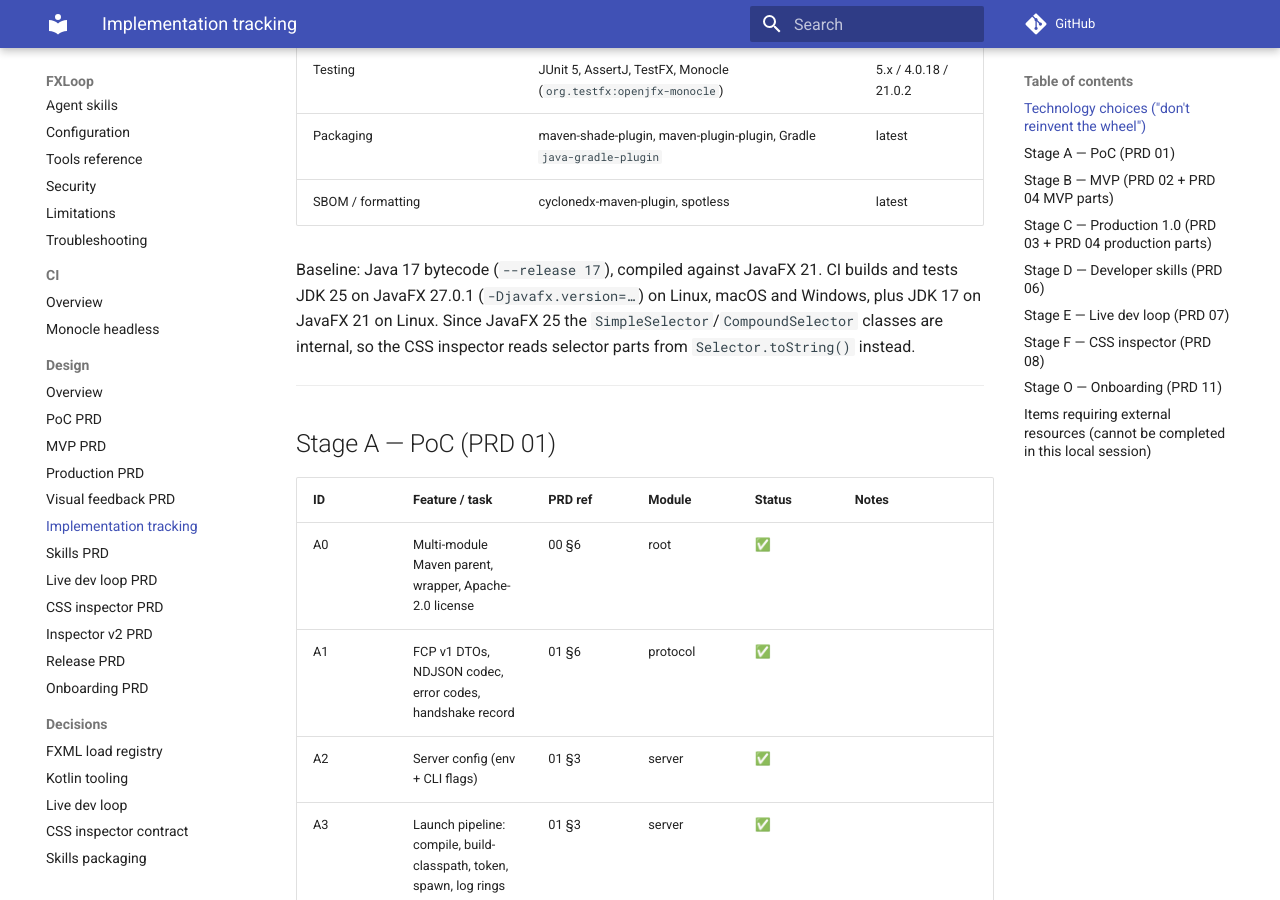
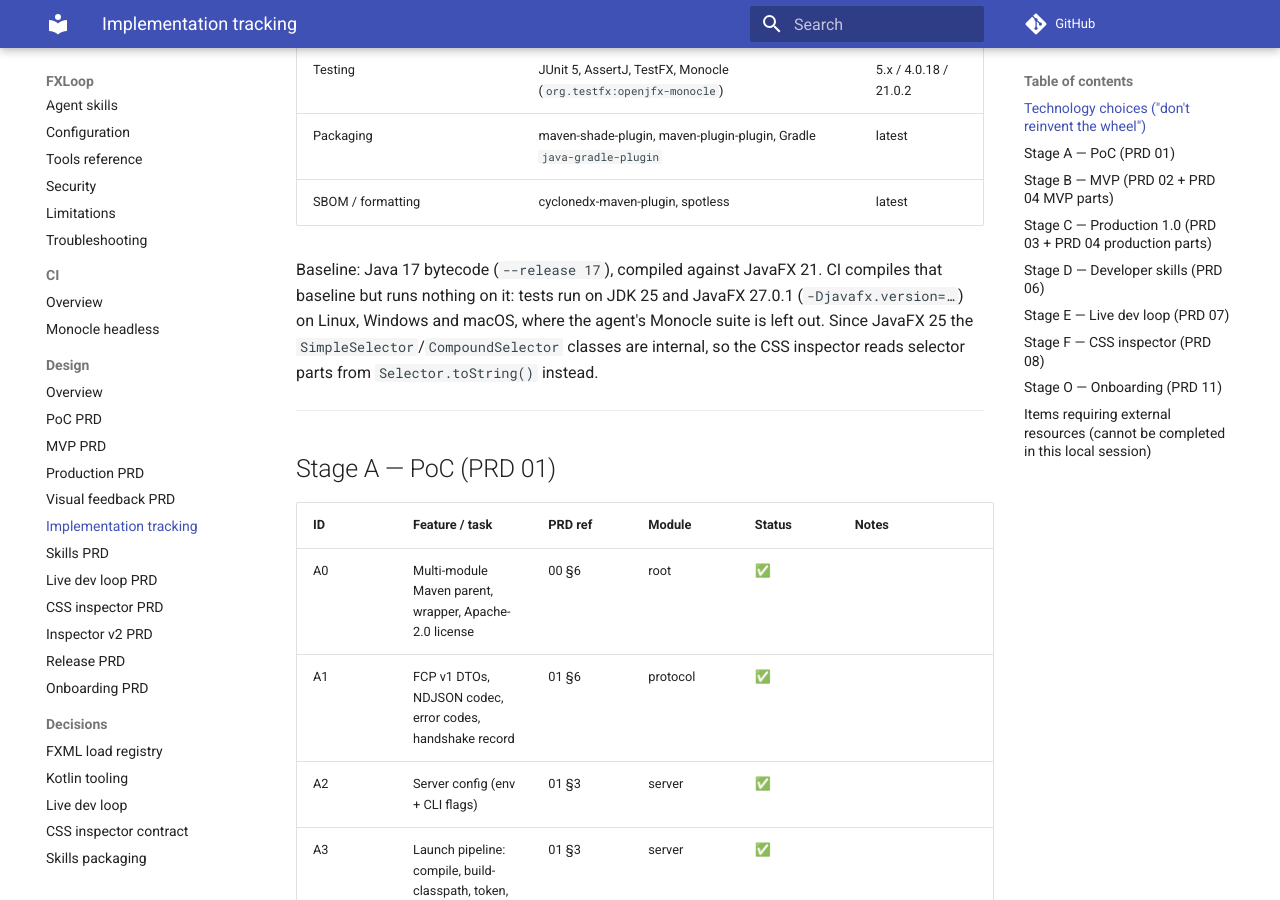
Before and after one commit to h9lxyz/fxloop, an MkDocs documentation site: the page built from docs/05-implementation-tracking.md, in a window 1280 px wide and 900 px high, scrolled down 966 px. Built offline with MkDocs 1.6.1 and Material for MkDocs 9.7.7, drawn with Linux system fonts in a browser that asks for light colours; comment, search, counter and statistics services are not loaded.

Commit message:
ci: drop the JDK 17 lane, skip the agent suite on macOS, split acceptance
The acceptance job alone set the run's wall clock (~9 min). It now runs as
two parallel jobs of about 3 minutes of tests each; the second one is
"everything else", so a new test class cannot fall through. Jobs, not
surefire forks: the leak guard after each class sees every app of its run.
The server is built once instead of twice, and acceptance runs on JDK 25
and JavaFX 27 (MAVEN_ARGS reaches the sample apps' own mvnw builds).

The JDK 17 / JavaFX 21 lane is gone. The gradle job still compiles the
release floor (JDK 21, --release 17, JavaFX 21).

Every OS now builds once, as released, and tests on JavaFX 27, instead of
compiling against 27 and then recompiling the agent. Only Linux compiles
against 27, since removed or sealed API is the same on every OS. macOS
skips the agent suite: it runs on Monocle, so it never reaches macOS's
window system, and took four times as long there as on Linux.

Co-Authored-By: Claude Opus 5.5 <noreply@anthropic.com>

```diff
--- a/docs/05-implementation-tracking.md
+++ b/docs/05-implementation-tracking.md
@@ -23,8 +23,9 @@ Statuses last reconciled against the code on 2026-10-31. The implementation lang
 | Packaging | maven-shade-plugin, maven-plugin-plugin, Gradle `java-gradle-plugin` | latest |
 | SBOM / formatting | cyclonedx-maven-plugin, spotless | latest |
 
-Baseline: Java 17 bytecode (`--release 17`), compiled against JavaFX 21. CI builds and tests JDK 25 on JavaFX 27.0.1
-(`-Djavafx.version=…`) on Linux, macOS and Windows, plus JDK 17 on JavaFX 21 on Linux. Since JavaFX 25 the
+Baseline: Java 17 bytecode (`--release 17`), compiled against JavaFX 21. CI compiles that baseline but runs nothing on
+it: tests run on JDK 25 and JavaFX 27.0.1 (`-Djavafx.version=…`) on Linux, Windows and macOS, where the agent's Monocle
+suite is left out. Since JavaFX 25 the
 `SimpleSelector`/`CompoundSelector` classes are internal, so the CSS inspector reads selector parts from
 `Selector.toString()` instead.
 
```
Also changed, not shown: 1 other file.
